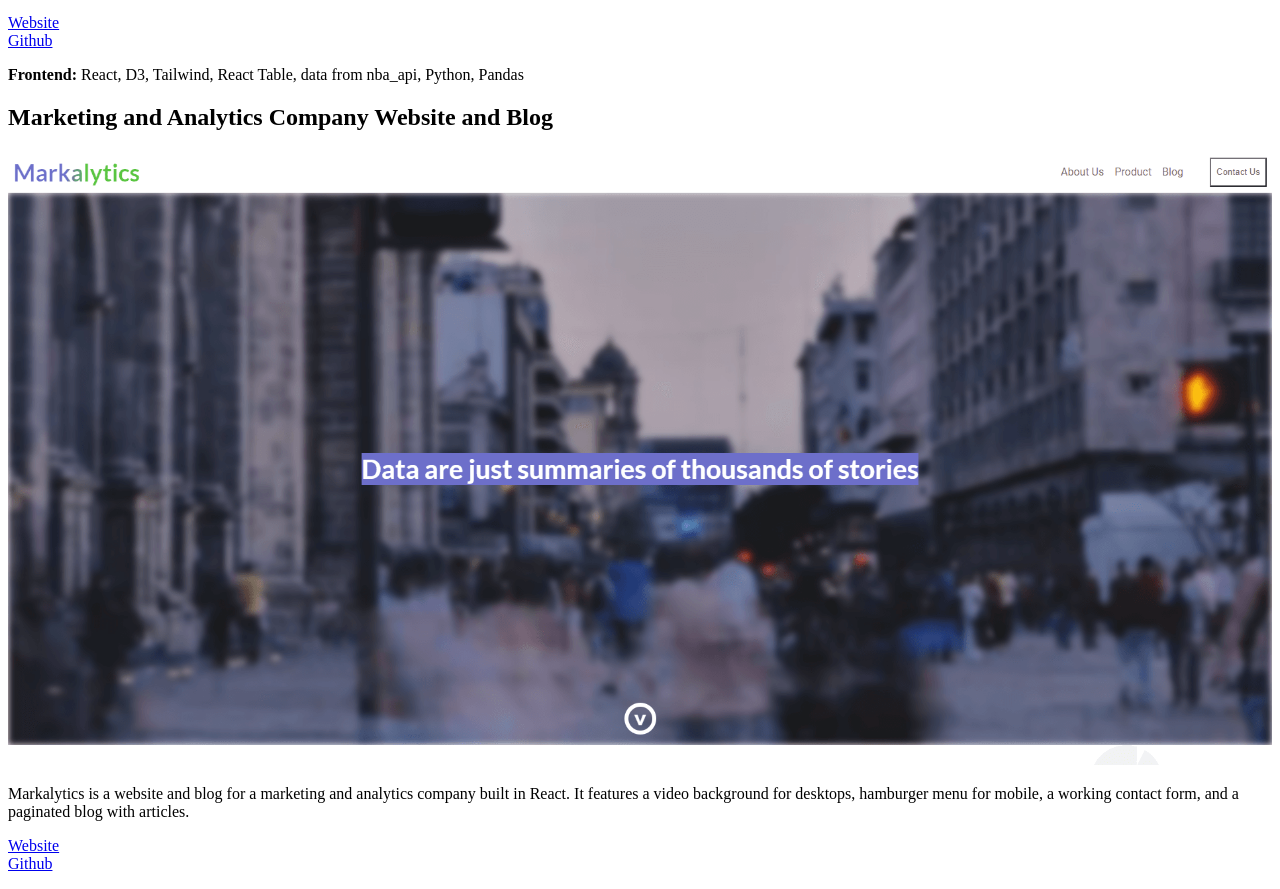
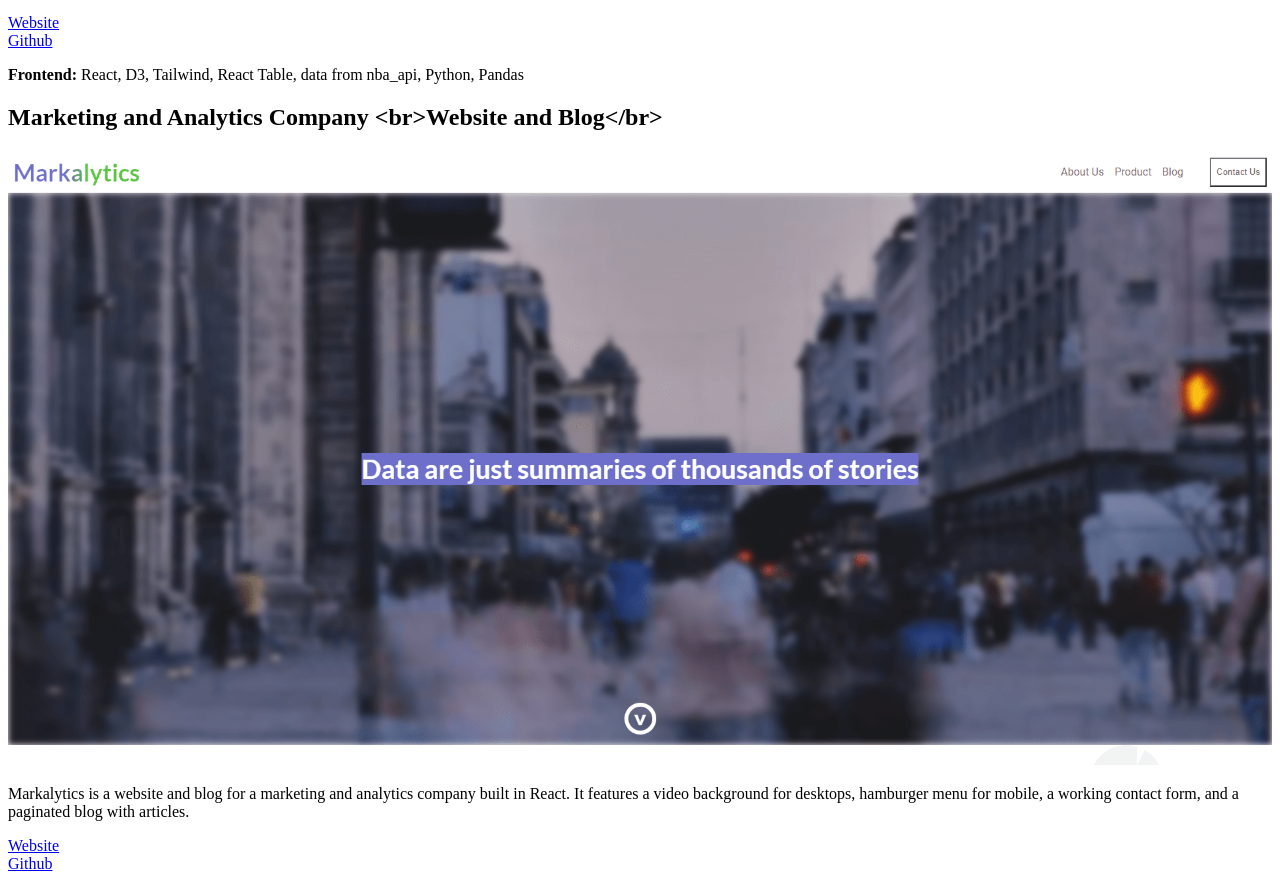
Before and after one commit to anxietyattacked/portfolio-v2, a Next.js app: page / in a window 1280 px wide. Shown: the part 3718-4607 px from the top of the page. Built offline with nearby package versions, Linux system fonts and the light colour scheme.

Commit message:
spotify-clone update v1.13

```diff
--- a/data/projectInfo.js
+++ b/data/projectInfo.js
@@ -2,7 +2,7 @@ export const projectData = [
   {
     name: "Spotify Clone with Music Visualizer",
     image: "/images/spotify.png",
-    info: "I built a Spotify clone with in with a music visualizer in Nextjs, Typescript and Three.js. It features a fully functioning  audio player in which you can play, pause, skip, seek, and adjust volume. The music visualizer was built in Three.js and will rotate, pulse and change color to the average frequency of the song. It also features a reusable playlist page",
+    info: "I built a Spotify clone with in with a music visualizer in Nextjs, Typescript and Three.js. It features a fully functioning  audio player in which you can play, pause, skip, seek, and adjust volume. The music visualizer was built in Three.js and will rotate, pulse and change color to the average frequency of the song. It also features a reusable playlist page.",
     tech: "TypeScript, Nextjs, Three.js",
     ghLink: "https://github.com/anxietyattacked/spotify-clone",
     Link: "https://spotify-clone-beryl.vercel.app/",
@@ -31,7 +31,7 @@ export const projectData = [
     iHeight: 927,
   },
   {
-    name: "Marketing and Analytics Company Website and Blog",
+    name: "Marketing and Analytics Company <br>Website and Blog</br>",
     image: "/images/Markalytics.png",
     info: "Markalytics is a website and blog for a marketing and analytics company built in React. It features a video background for desktops, hamburger menu for mobile, a working contact form, and a paginated blog with articles.",
     tech: "React",
```
